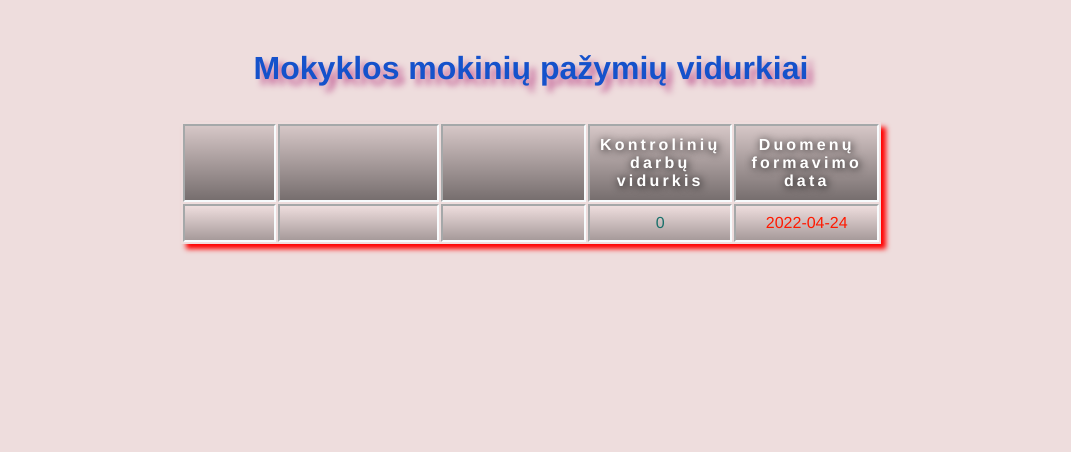
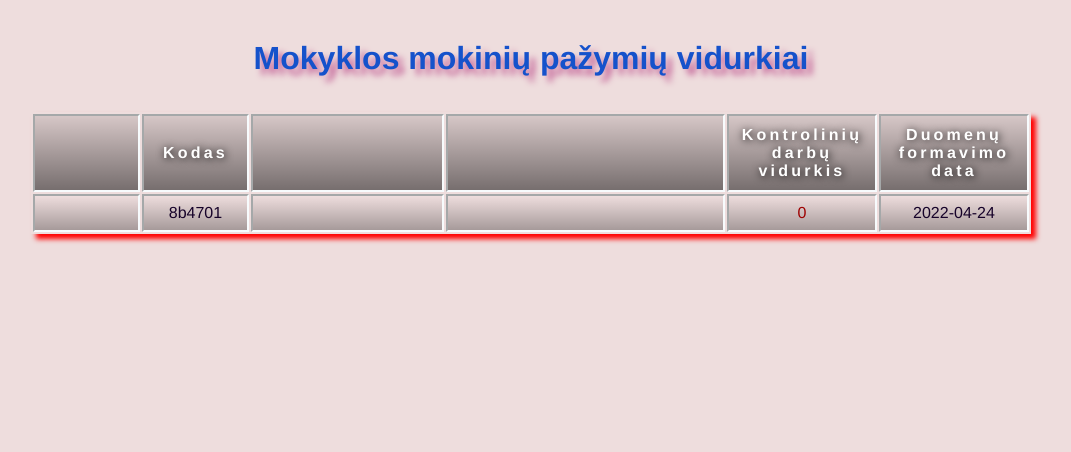
Before and after one commit to g-strazdas/php-220414-homework-Arrays, a PHP site: template view/index.view.php in a window 1280 px wide. Shown: the top 452 px of the page, without its empty margins (109-1180 px from the left). Run offline with PHP 8.4, Linux system fonts and the light colour scheme; the template is opened without the code that fills it: most values are stand-ins (such as "Sample title", 1, 10 or a date in 2020); data that the repository does not hold is empty.

Commit message:
added random code column, some visual fix

```diff
--- a/style.css
+++ b/style.css
@@ -7,19 +7,22 @@ body{margin: 0; height: 100vh; padding: 10px 50px 20px;
     text-align: center;
 }
 
-
 h1 {
     text-align: center;
-    margin-top: 40px;
+    margin-top: 30px;
     margin-bottom: 35px;
     text-shadow: 6px 6px 6px #c5679a;
     color: #1552cb;
 }
 
 table.tbl_loc thead th:nth-child(1) {width: 10%;}
-table.tbl_loc thead th:nth-child(2) {width: 20%;}
-table.tbl_loc tbody td:nth-child(even) {color: #19716b;}
-table.tbl_loc tbody td:nth-child(odd) {color: #ff1900;}
+table.tbl_loc thead th:nth-child(2) {width: 10%;}
+table.tbl_loc thead th:nth-child(3) {width: 20%;}
+table.tbl_loc thead th:nth-child(4) {width: 30%;}
+table.tbl_loc thead th:nth-child(5) {width: 15%;}
+table.tbl_loc thead th:nth-child(6) {width: 15%;}
+table.tbl_loc tbody td:nth-child(even) {color: rgb(22,2,41);}
+table.tbl_loc tbody td:nth-child(odd) {color: rgb(158,0,0);}
 
 table.tbl_loc td {
     padding: 8px;
@@ -42,5 +45,5 @@ table.tbl_loc {
     table-layout: fixed;
     margin-left: auto;
     margin-right: auto;
-    width: 700px;
+    width: 1000px;
 }
--- a/view/index.view.php
+++ b/view/index.view.php
@@ -6,6 +6,7 @@
           content="width=device-width, user-scalable=no, initial-scale=1.0, maximum-scale=1.0, minimum-scale=1.0">
     <meta http-equiv="X-UA-Compatible" content="ie=edge">
     <title>Mokykla - mokinių pažymių vidurkiai</title>
+<!--    <link href="https://cdn.jsdelivr.net/npm/bootstrap@5.1.3/dist/css/bootstrap.min.css" rel="stylesheet" integrity="sha384-1BmE4kWBq78iYhFldvKuhfTAU6auU8tT94WrHftjDbrCEXSU1oBoqyl2QvZ6jIW3" crossorigin="anonymous">-->
     <link href="../style.css" rel="stylesheet"
 </head>
 <body>
@@ -20,6 +21,7 @@
                 <thead>
                 <tr>
                     <th><?=ucfirst($header[0]);?></th>
+                    <th>Kodas</th>
                     <th><?=ucfirst($header[1]);?></th>
                     <th><?=ucfirst($header[2]);?></th>
                     <th>Kontrolinių darbų vidurkis</th>
@@ -31,6 +33,7 @@
                 <?php $value = array_values($student);?>
                     <tr>
                         <td><?=$value[0];?></td>
+                        <td><?=substr(sha1(mt_rand()),17,6);?></td>
                         <td><?=ucfirst($value[1]); //Ąžuolo varto nepasitaikė, bet...?></td>
                         <td><?=mb_strtoupper($value[2], $encoding ='UTF-8');?></td>
                         <td><?=($value[3] + $value[4] + $value[5])/3;?></td>
```
Also changed, not shown: data/catalog.php (+10 -10 lines).
